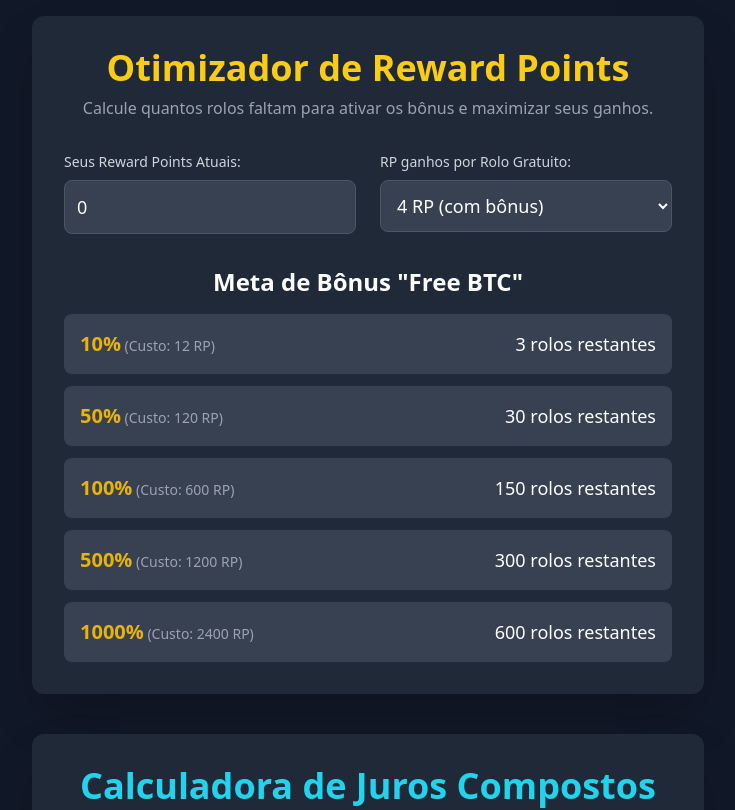
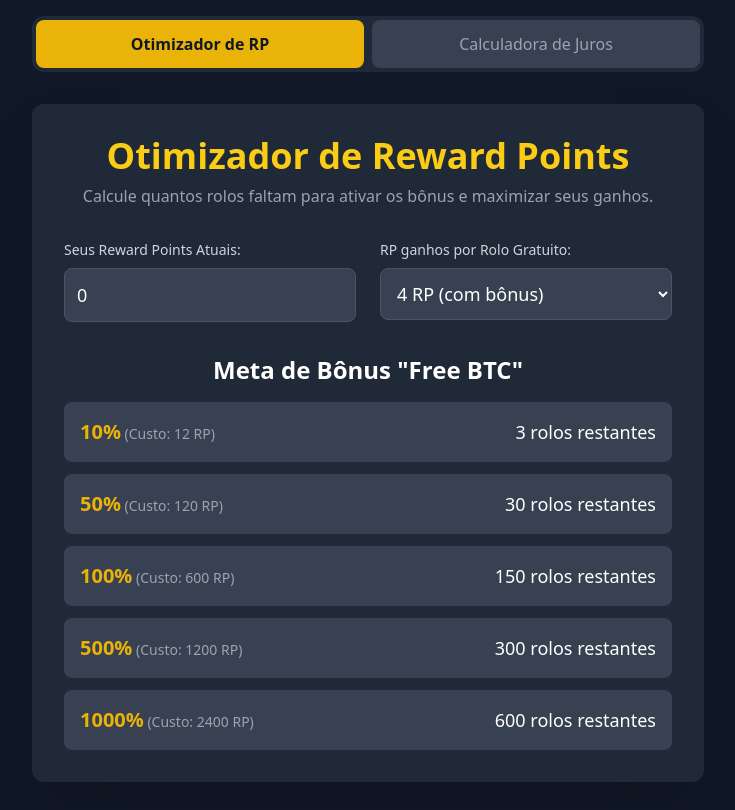
Before and after one commit to SantosTiagoC/otimizador-freebitcoin, a React (Vite) app: page / in a window 1280 px wide. Shown: the top 810 px of the page, without its empty margins (272-1007 px from the left). Built offline with nearby package versions, Linux system fonts and the light colour scheme.

Commit message:
Feat: Adiciona navegação por abas e meta tags de SEO

```diff
--- a/index.html
+++ b/index.html
@@ -1,11 +1,20 @@
 <!doctype html>
-<html lang="en">
+<html lang="pt-br">
 
 <head>
   <meta charset="UTF-8" />
+  <meta name="viewport" content="width=device-width, initial-scale=1.0" />
+
+  <title>Otimizador FreeBitco.in | Ferramentas e Calculadoras</title>
+
   <link rel="icon" type="image/svg+xml" href="/favicon.webp" />
-  <meta name="viewport" content="width=device-width, initial-scale=1.0" />
-  <title>Otimizador FreeBitco.in | Ferramentas e Calculadoras</title>
+
+  <meta name="description"
+    content="Ferramentas e calculadoras para otimizar seus ganhos no FreeBitco.in. Calcule juros compostos e o melhor uso de seus Reward Points para ganhar mais BTC.">
+  <meta name="keywords"
+    content="freebitcoin, calculadora, juros, reward points, btc, bitcoin, otimizador, faucet, crypto">
+  <meta name="author" content="Seu Nome ou Nome do Projeto">
+
 </head>
 
 <body>
--- a/src/App.jsx
+++ b/src/App.jsx
@@ -1,23 +1,53 @@
 // src/App.jsx
 
+import { useState } from 'react'; // Importamos o useState
 import RewardPointsOptimizer from './components/RewardPointsOptimizer';
 import InterestCalculator from './components/InterestCalculator';
 
 function App() {
+  // 1. Estado para controlar qual aba está ativa. Começamos com o otimizador.
+  const [activeTab, setActiveTab] = useState('optimizer');
+
+  // Estilos para reutilizar nos botões das abas
+  const activeTabStyle = 'bg-yellow-500 text-gray-900 font-bold';
+  const inactiveTabStyle = 'bg-gray-700 text-gray-400 hover:bg-gray-600';
+
   return (
-    // Este é o container principal da página
-    <div className="bg-gray-900 text-white min-h-screen flex flex-col items-center p-4 font-sans">
+    // Container principal da página
+    <div className="bg-gray-900 text-white min-h-screen w-full flex flex-col items-center p-4 font-sans">
 
-      {/* Renderiza o primeiro módulo */}
-      <RewardPointsOptimizer />
+      {/* Container geral para as ferramentas */}
+      <div className="w-full max-w-2xl">
 
-      {/* Renderiza o segundo módulo */}
-      <InterestCalculator />
+        {/* 2. Botões das Abas */}
+        <div className="flex justify-center space-x-2 mb-8 p-1 bg-gray-800 rounded-xl">
+          <button
+            onClick={() => setActiveTab('optimizer')}
+            className={`w-full py-3 rounded-lg transition-colors duration-300 ${activeTab === 'optimizer' ? activeTabStyle : inactiveTabStyle}`}
+          >
+            Otimizador de RP
+          </button>
+          <button
+            onClick={() => setActiveTab('interest')}
+            className={`w-full py-3 rounded-lg transition-colors duration-300 ${activeTab === 'interest' ? activeTabStyle : inactiveTabStyle}`}
+          >
+            Calculadora de Juros
+          </button>
+        </div>
 
-      {/* Call to Action Geral (opcional, pois já existe em um dos componentes) */}
-      <div className="text-center my-10">
+        {/* 3. Renderização Condicional do Componente */}
+        {/* Mostra um componente ou outro baseado no estado 'activeTab' */}
+        <div>
+          {activeTab === 'optimizer' && <RewardPointsOptimizer />}
+          {activeTab === 'interest' && <InterestCalculator />}
+        </div>
+
+      </div>
+
+      {/* Call to Action Geral no final da página */}
+      <div className="text-center mt-10">
         <a
-          href="https://freebitco.in/?r=10071414" // <<<---- LEMBRE-SE DE TROCAR AQUI
+          href="https://freebitco.in/?r=SEU_ID_AQUI" // <<<---- LEMBRE-SE DE TROCAR AQUI
           target="_blank"
           rel="noopener noreferrer"
           className="bg-yellow-500 text-gray-900 font-bold text-lg px-8 py-4 rounded-lg hover:bg-yellow-400 transition-transform transform hover:scale-105 inline-block"
```
